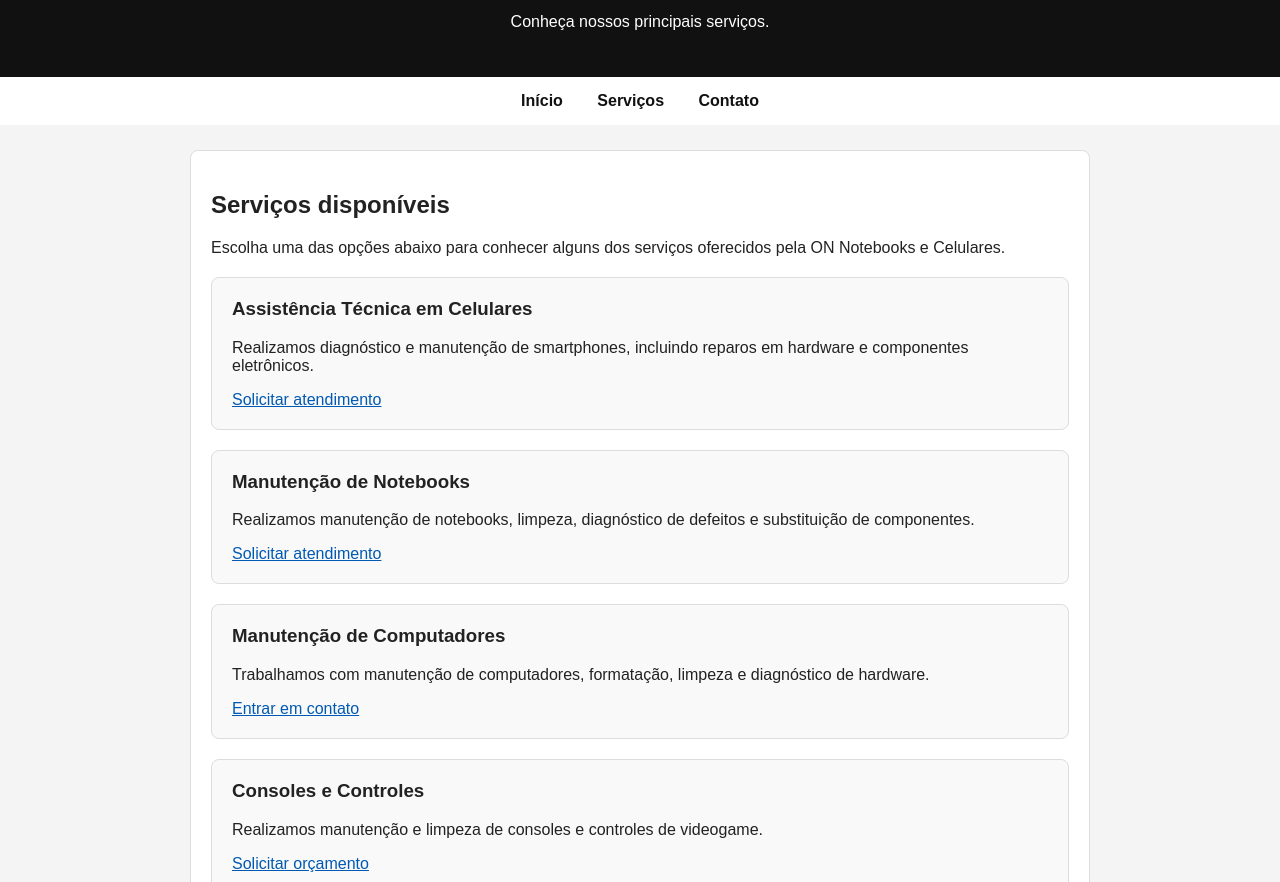
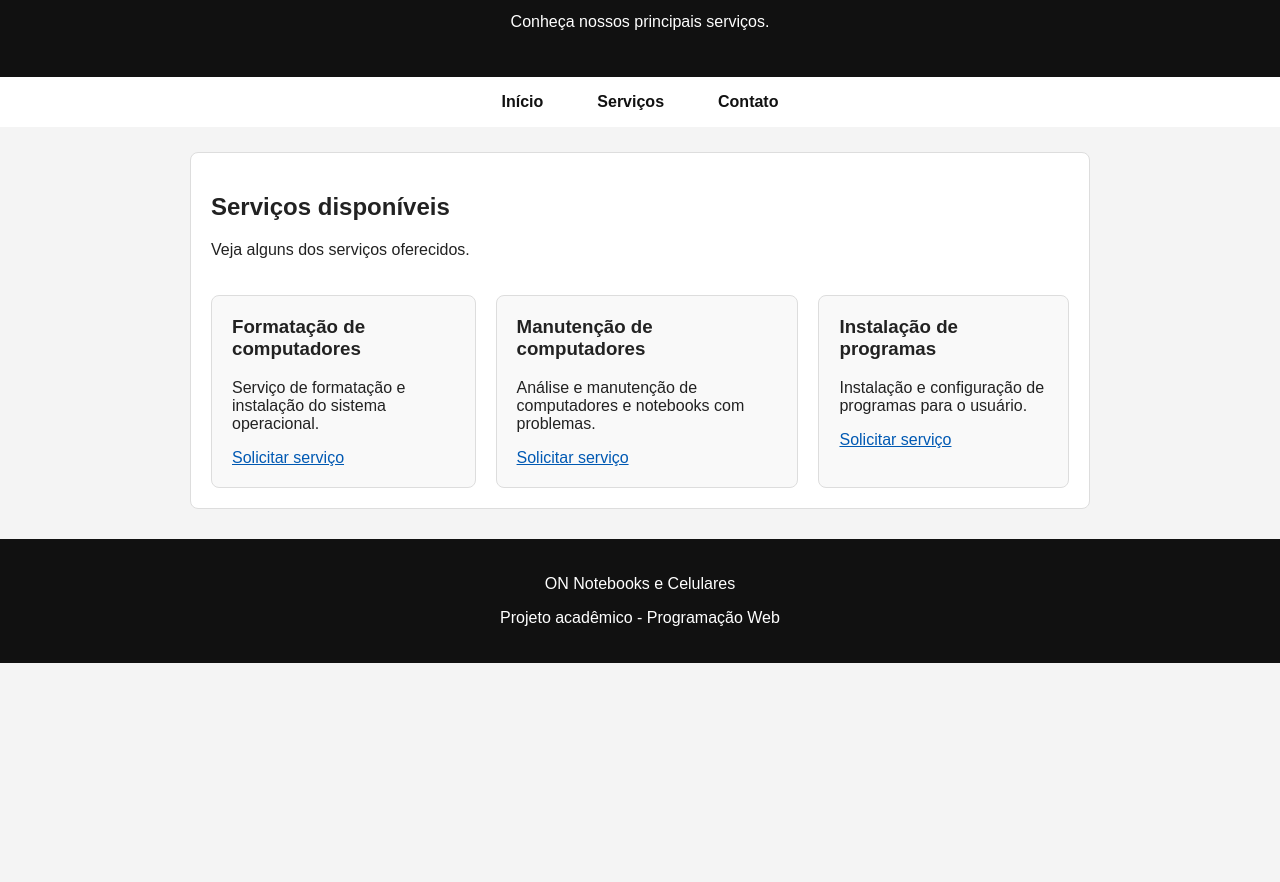
Before and after one commit to UncraN/portal-servicos-on, a plain HTML site: page servicos.html in a window 1280 px wide. Shown: the part 70-952 px from the top of the page. After the commit the page ends 800 px from the top, so only its background shows below. Drawn offline with Linux system fonts and the light colour scheme.

Commit message:
organiza menu e cards

```diff
--- a/css/style.css
+++ b/css/style.css
@@ -32,13 +32,11 @@ header h1 {
 
 
 nav {
-
     background-color: white;
-
-    padding: 15px;
-
-    text-align: center;
-
+    display: flex;
+    justify-content: center;
+    gap: 24px;
+    padding: 16px;
 }
 
 
@@ -157,6 +155,14 @@ button {
 
 }
 
+.container-servicos {
+    display: flex;
+}
+
+.container-servicos {
+    display: flex;
+    gap: 20px;
+}
 
 footer {
 
--- a/servicos.html
+++ b/servicos.html
@@ -40,94 +40,48 @@
 
     <section>
 
-        <h2>Serviços disponíveis</h2>
+    <h2>Serviços disponíveis</h2>
 
-        <p>
-            Escolha uma das opções abaixo para conhecer alguns dos
-            serviços oferecidos pela ON Notebooks e Celulares.
-        </p>
+    <p>
+        Veja alguns dos serviços oferecidos.
+    </p>
 
+    <div class="container-servicos">
 
         <article>
-
-            <h3>Assistência Técnica em Celulares</h3>
+            <h3>Formatação de computadores</h3>
 
             <p>
-                Realizamos diagnóstico e manutenção de smartphones,
-                incluindo reparos em hardware e componentes eletrônicos.
+                Serviço de formatação e instalação do sistema operacional.
             </p>
 
-            <a href="contato.html">
-                Solicitar atendimento
-            </a>
-
+            <a href="contato.html">Solicitar serviço</a>
         </article>
 
+        <article>
+            <h3>Manutenção de computadores</h3>
+
+            <p>
+                Análise e manutenção de computadores e notebooks
+                com problemas.
+            </p>
+
+            <a href="contato.html">Solicitar serviço</a>
+        </article>
 
         <article>
-
-            <h3>Manutenção de Notebooks</h3>
+            <h3>Instalação de programas</h3>
 
             <p>
-                Realizamos manutenção de notebooks, limpeza,
-                diagnóstico de defeitos e substituição de componentes.
+                Instalação e configuração de programas para o usuário.
             </p>
 
-            <a href="contato.html">
-                Solicitar atendimento
-            </a>
-
+            <a href="contato.html">Solicitar serviço</a>
         </article>
 
+    </div>
 
-        <article>
-
-            <h3>Manutenção de Computadores</h3>
-
-            <p>
-                Trabalhamos com manutenção de computadores,
-                formatação, limpeza e diagnóstico de hardware.
-            </p>
-
-            <a href="contato.html">
-                Entrar em contato
-            </a>
-
-        </article>
-
-
-        <article>
-
-            <h3>Consoles e Controles</h3>
-
-            <p>
-                Realizamos manutenção e limpeza de consoles
-                e controles de videogame.
-            </p>
-
-            <a href="contato.html">
-                Solicitar orçamento
-            </a>
-
-        </article>
-
-
-        <article>
-
-            <h3>Venda de Produtos</h3>
-
-            <p>
-                Também trabalhamos com celulares, notebooks,
-                computadores, acessórios e outros produtos de tecnologia.
-            </p>
-
-            <a href="contato.html">
-                Consultar disponibilidade
-            </a>
-
-        </article>
-
-    </section>
+</section>
 
 </main>
 
```
